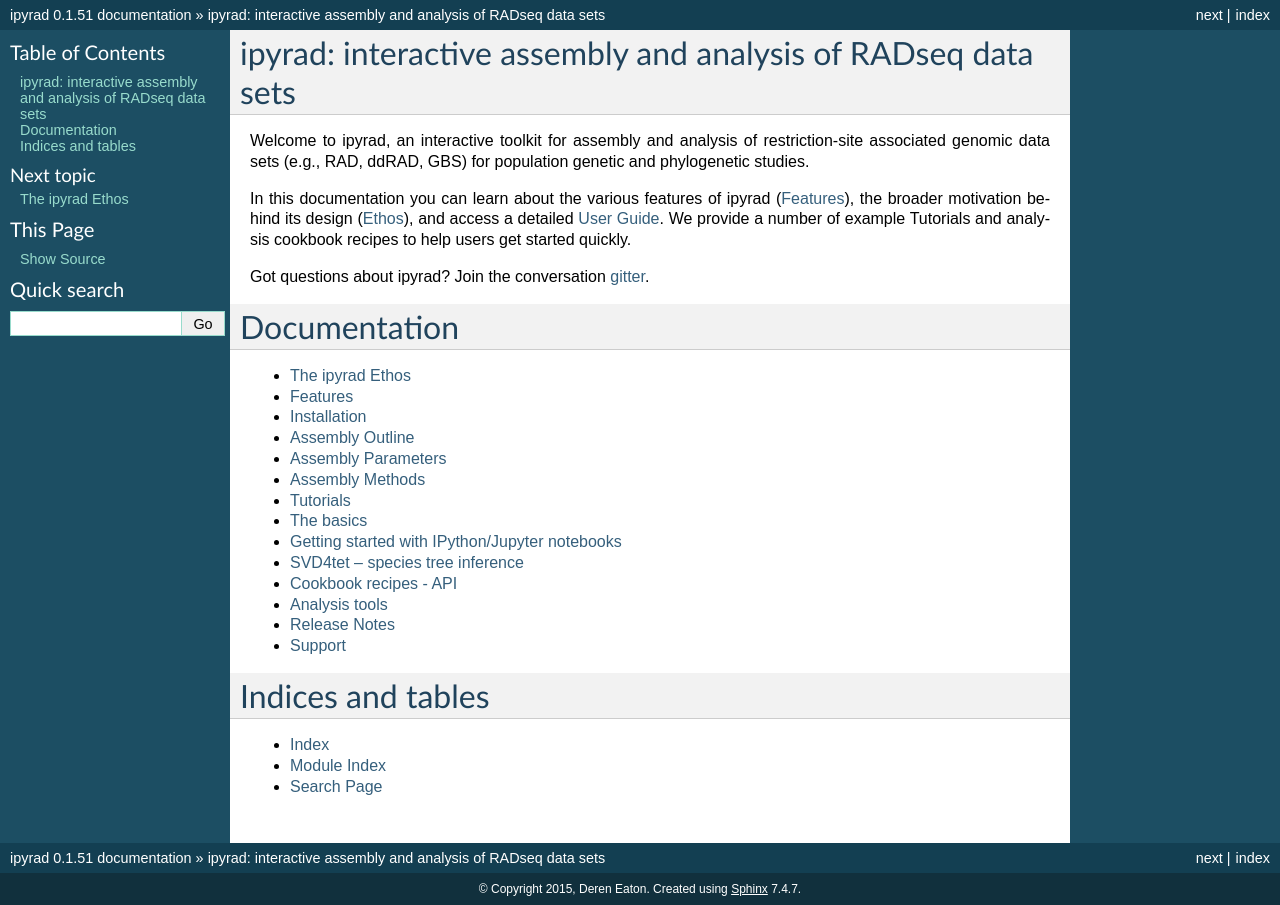
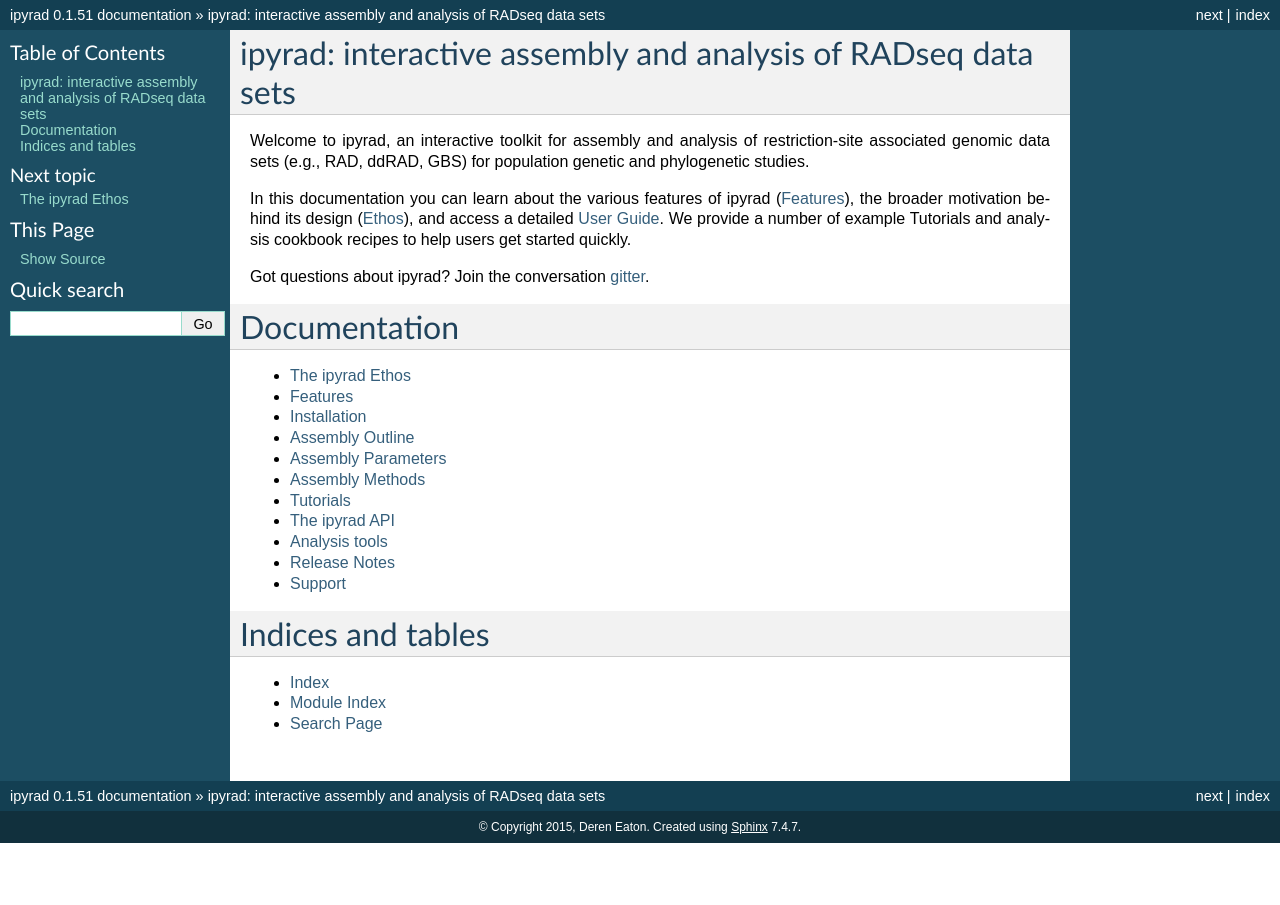
Before and after one commit to dereneaton/ipyrad, a Sphinx documentation site: the page built from docs/index.rst, in a window 1280 px wide. Built offline with Sphinx 7.4.7, drawn with Linux system fonts in a browser that asks for light colours; pages that are not in the unit, such as notebooks, are missing from menus; the version number is read from the project's files by our own code.

```diff
--- a/docs/API.rst
+++ b/docs/API.rst
@@ -7,8 +7,8 @@
 .. _API:
 
 
-The basics
-----------
+The ipyrad API
+===============
 The API_ (application program interface) for ipyrad_ is a way of directly
 accessing the nuts and bolts of ipyrad_ using Python_.
 This has a number of advantages over the CLI_ in that there is a lot more
@@ -17,8 +17,9 @@
 perform entire analyses within Jupyter :ref:`notebooks<notebooks>` to create
 documented reproducible code for your analyses.
 
+
 Why use the API?
-^^^^^^^^^^^^^^^^^^^
+----------------
 The API provides a much more flexible framework for writing code to perform
 complex branching assemblies than the CLI can provide. Because it is interactive
 you can more easily access the results and statistics from each step. There are
@@ -48,9 +49,6 @@
 execute quickly. Once the
 
 
-SVD4tet -- species tree inference
-------------------------------------------------
-
 
 Cookbook recipes - API
 -----------------------
```
